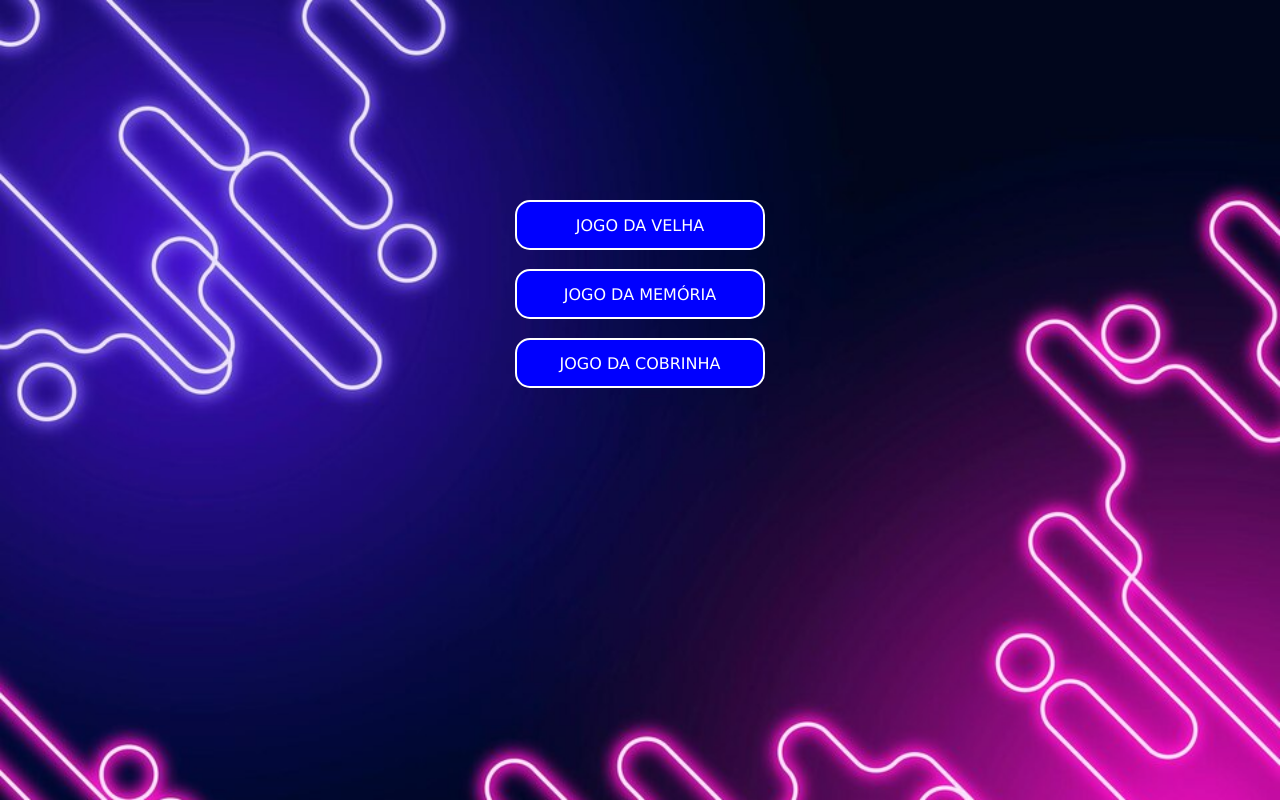
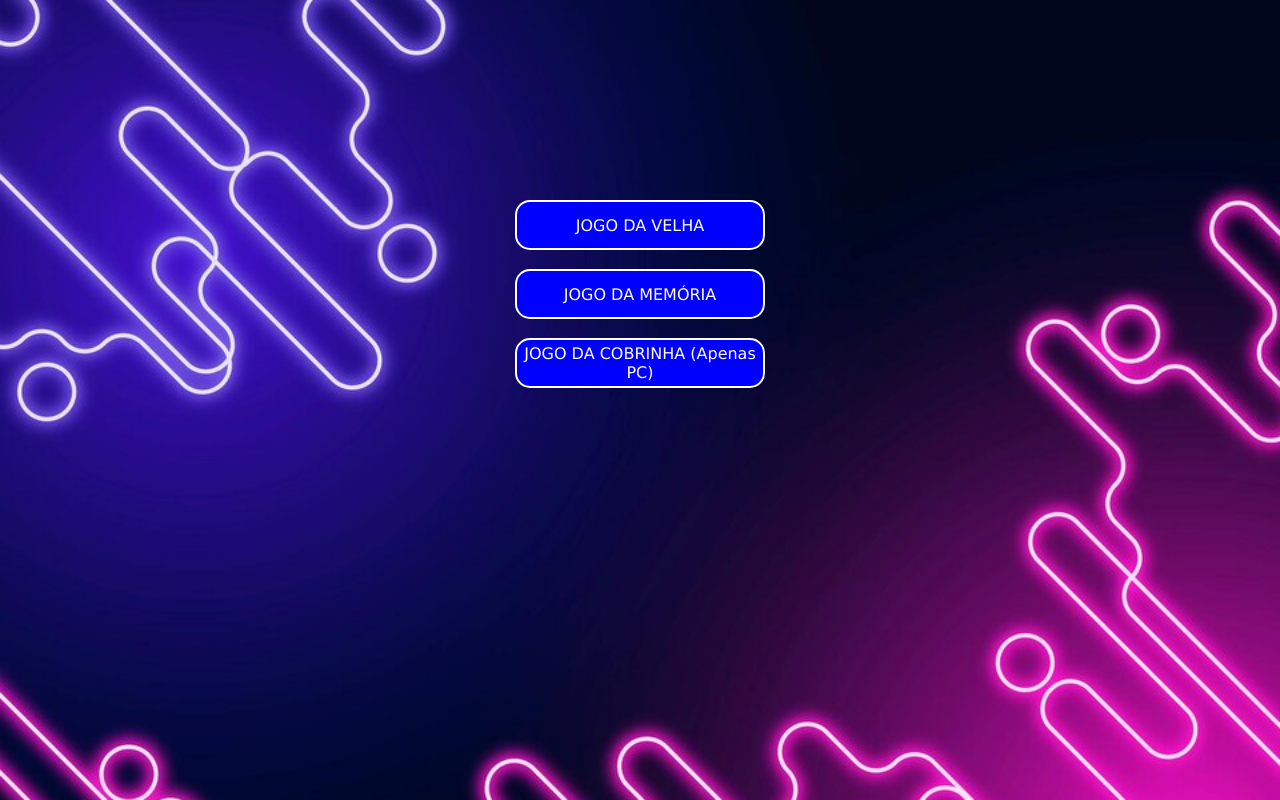
Before and after one commit to AdrianoDEV79/jogodavelha, a plain HTML site: page index.html in a window 1280 px wide. Drawn offline with Linux system fonts and the light colour scheme.

Commit message:
Update index.html

```diff
--- a/index.html
+++ b/index.html
@@ -10,7 +10,7 @@
     <div class="cont">
         <a href="./assets/html/jogo1.html" class="button" target="_blank">JOGO DA VELHA</a><BR>
         <a href="./assets/html/jogo2.html" class="button" target="_blank">JOGO DA MEMÓRIA</a><BR>
-        <a href="./assets/html/jogo3.html" class="button" target="_blank">JOGO DA COBRINHA</a>
+        <a href="./assets/html/jogo3.html" class="button" target="_blank">JOGO DA COBRINHA (Apenas PC)</a>
     </div>
 
 </body>
```
